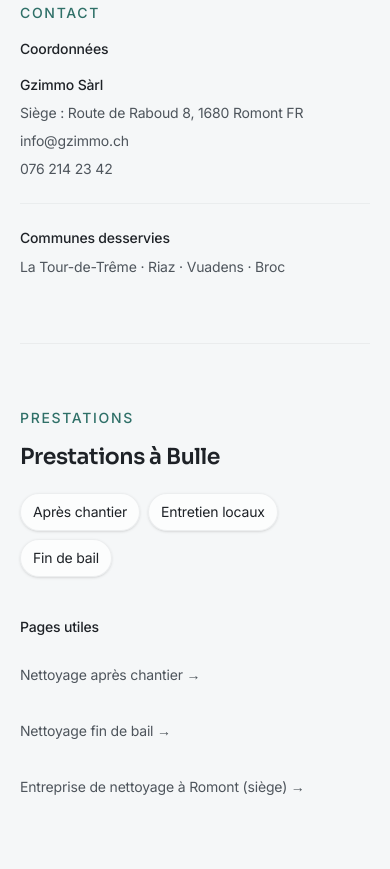
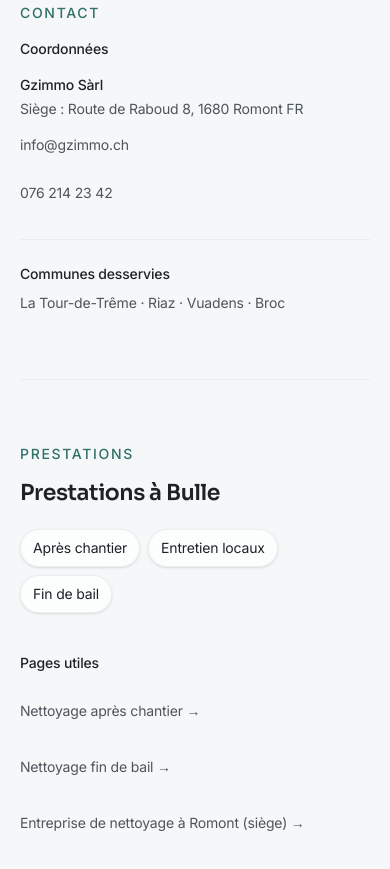
Before and after one commit to sopdibran-collab/sopdibran-collab.github.io-gzimmo, a Next.js app: page /seo/nettoyage-bulle in a window 390 px wide. Shown: the part 1580-2449 px from the top of the page. Built offline with nearby package versions, Linux system fonts and the light colour scheme; no server answers.

Commit message:
fix(a11y): agrandir les liens de contact des pages locales
Les liens adresse, e-mail et téléphone passent à 44 px pour le score d'accessibilité mobile.

Co-authored-by: sopdibran-collab <sopdibran-collab@users.noreply.github.com>

```diff
--- a/components/seo/LocalSeoContent.tsx
+++ b/components/seo/LocalSeoContent.tsx
@@ -35,20 +35,28 @@ export function LocalSeoBody({ location }: { location: Location }) {
             <ContentCard>
               <Badge className="text-accent-ink">Contact</Badge>
               <p className="mt-4 text-sm font-medium text-foreground">Coordonnées</p>
-              <address className="mt-4 space-y-2 text-sm not-italic text-muted">
+              <address className="mt-4 space-y-1 text-sm not-italic text-muted">
                 <p className="font-medium text-foreground">{company.legalName}</p>
                 {location.isHeadquarters ? (
-                  <GoogleMapsLink className="hover:text-accent-ink">{formatAddress()}</GoogleMapsLink>
+                  <GoogleMapsLink className="inline-flex min-h-11 items-center hover:text-accent-ink">
+                    {formatAddress()}
+                  </GoogleMapsLink>
                 ) : (
                   <p>Siège : {formatAddress()}</p>
                 )}
                 <p>
-                  <a href={`mailto:${company.email}`} className="hover:text-accent-ink">
+                  <a
+                    href={`mailto:${company.email}`}
+                    className="inline-flex min-h-11 items-center hover:text-accent-ink"
+                  >
                     {company.email}
                   </a>
                 </p>
                 <p>
-                  <a href={formatPhoneHref(company.phone)} className="hover:text-accent-ink">
+                  <a
+                    href={formatPhoneHref(company.phone)}
+                    className="inline-flex min-h-11 items-center hover:text-accent-ink"
+                  >
                     {company.phoneDisplay}
                   </a>
                 </p>
```
